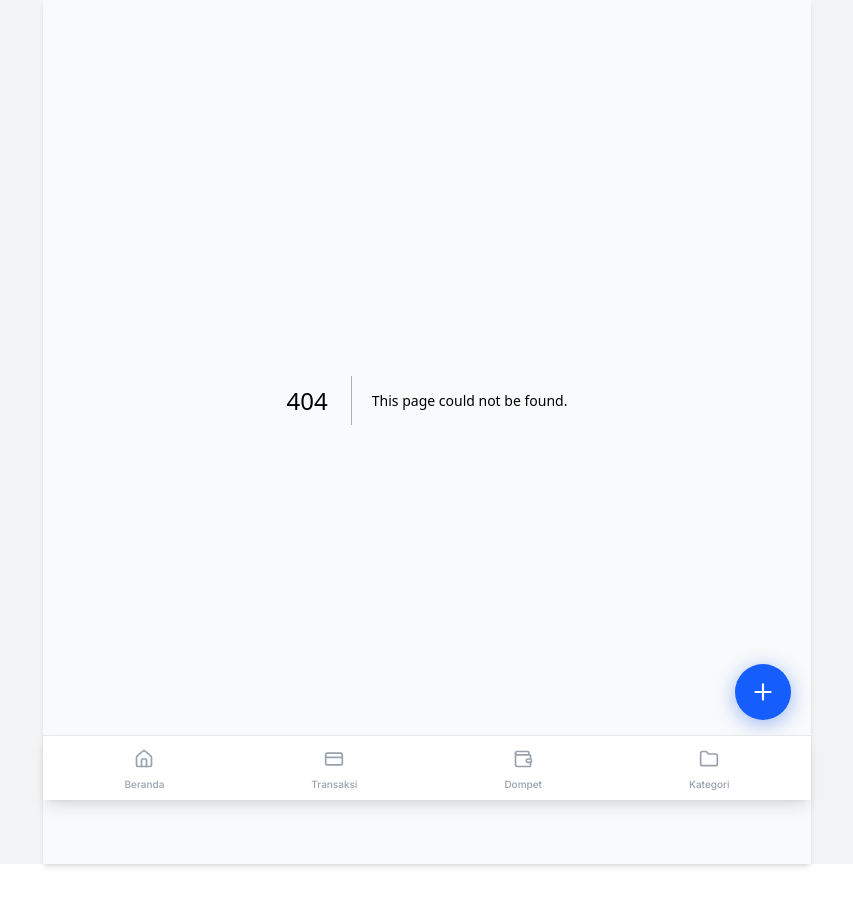
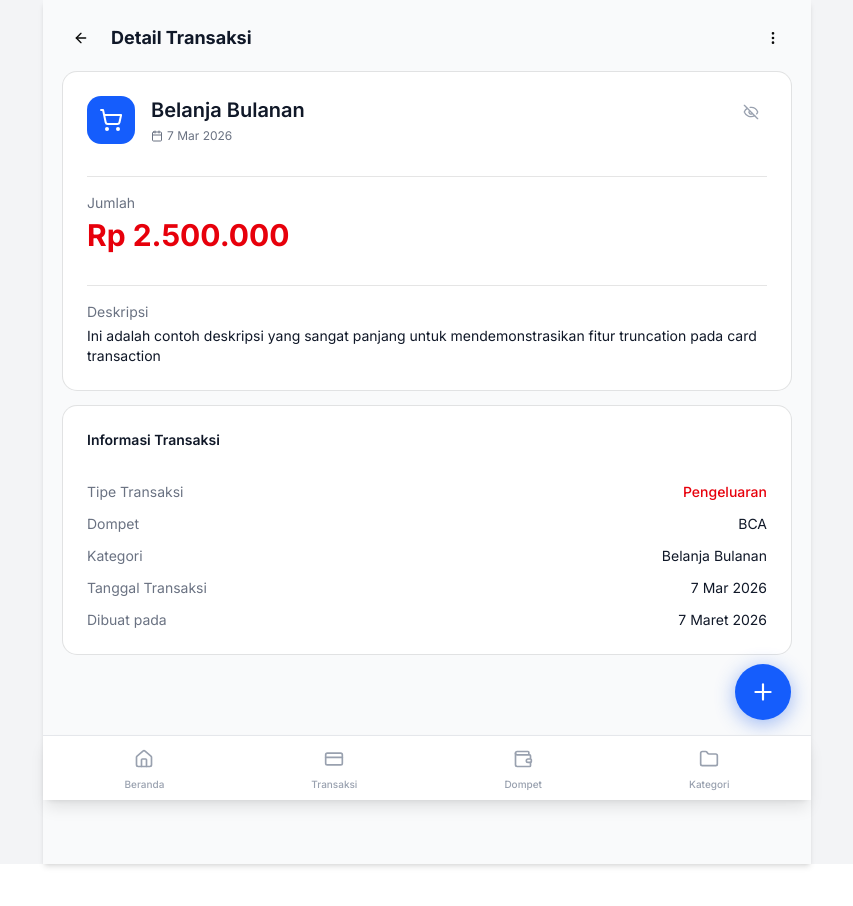
Before and after one commit to Aramdhann/dompet-kita, a Next.js app: page /transaksi/1 in a window 1280 px wide. Before the commit this address had no page. Shown: the top 906 px of the page, without its empty margins (213-1066 px from the left). Built offline with nearby package versions, Linux system fonts and the light colour scheme.

Commit message:
feat: page detail per-transaksi & fix issue type transfer category with helper generate category type transfer

```diff
--- /dev/null
+++ b/app/transaksi/[id]/page.tsx
@@ -0,0 +1,242 @@
+'use client';
+
+import { useState } from 'react';
+import { useParams, useRouter } from 'next/navigation';
+import {
+  MoreVertical,
+  Edit,
+  Trash2,
+  Calendar,
+  EyeOff,
+  Eye,
+  WalletIcon,
+  ArrowLeft,
+  ArrowRight,
+} from 'lucide-react';
+import { transactions } from '@/models/transactions';
+import { wallets } from '@/models/wallets';
+import { formatAmount } from '@/lib/format';
+import { Card } from '@/components/ui/card';
+import { Button } from '@/components/ui/button';
+import { SlideToConfirmModal } from '@/components/modals/slide-to-confirm-modal';
+import {
+  DropdownMenu,
+  DropdownMenuContent,
+  DropdownMenuItem,
+  DropdownMenuTrigger,
+  DropdownMenuSeparator,
+} from '@/components/ui/dropdown-menu';
+
+export default function TransactionDetailPage() {
+  const params = useParams();
+  const router = useRouter();
+  const transactionId = params.id as string;
+
+  const transaction = transactions.find((t) => t.id === transactionId);
+  const [visible, setVisible] = useState(true);
+  const [isDeleteModalOpen, setIsDeleteModalOpen] = useState(false);
+
+  if (!transaction) {
+    return (
+      <div className="flex flex-col items-center justify-center p-5 min-h-screen">
+        <p className="text-gray-500">Transaksi tidak ditemukan</p>
+        <Button
+          onClick={() => router.push('/transaksi')}
+          variant="outline"
+          className="mt-4"
+        >
+          Kembali
+        </Button>
+      </div>
+    );
+  }
+
+  const handleDelete = () => {
+    router.push('/transaksi');
+  };
+
+  const getTransactionColor = () => {
+    if (transaction.type === 'transfer') return 'text-blue-600';
+    if (transaction.type === 'income') return 'text-emerald-600';
+    return 'text-red-600';
+  };
+
+  const getTransactionTypeLabel = () => {
+    if (transaction.type === 'transfer') {
+      return transaction.direction === 'incoming'
+        ? 'Transfer Masuk'
+        : 'Transfer Keluar';
+    }
+    if (transaction.type === 'income') return 'Pemasukan';
+    return 'Pengeluaran';
+  };
+
+  const getTransactionIcon = () => {
+    return transaction.direction === 'incoming' ? (
+      <ArrowLeft className="w-4 h-4" />
+    ) : (
+      <ArrowRight className="w-4 h-4" />
+    );
+  };
+
+  const wallet = wallets.find((w) => w.id === transaction.walletId);
+  const toWallet = transaction.toWalletId
+    ? wallets.find((w) => w.id === transaction.toWalletId)
+    : null;
+
+  return (
+    <div className="flex flex-col gap-4 p-5 min-h-screen bg-gray-50">
+      <div className="flex items-center gap-3">
+        <Button
+          variant="ghost"
+          size="icon"
+          onClick={() => router.push('/transaksi')}
+          className="h-9 w-9"
+        >
+          <ArrowLeft className="w-5 h-5" />
+        </Button>
+        <h1 className="text-lg font-bold text-gray-900">Detail Transaksi</h1>
+        <div className="ml-auto">
+          <DropdownMenu>
+            <DropdownMenuTrigger asChild>
+              <Button variant="ghost" size="icon" className="h-9 w-9">
+                <MoreVertical className="w-5 h-5" />
+              </Button>
+            </DropdownMenuTrigger>
+            <DropdownMenuContent align="end" className="w-48">
+              <DropdownMenuItem>
+                <Edit className="w-4 h-4 mr-2" />
+                Edit
+              </DropdownMenuItem>
+              <DropdownMenuSeparator />
+              <DropdownMenuItem
+                variant="destructive"
+                onClick={() => setIsDeleteModalOpen(true)}
+              >
+                <Trash2 className="w-4 h-4 mr-2" />
+                Hapus
+              </DropdownMenuItem>
+            </DropdownMenuContent>
+          </DropdownMenu>
+        </div>
+      </div>
+
+      <Card className="p-6">
+        <div className="flex items-start gap-4 mb-4">
+          <div className={`p-3 rounded-xl ${transaction.categoryColor} w-fit`}>
+            <transaction.categoryIcon className="w-6 h-6 text-white" />
+          </div>
+          <div className="flex-1">
+            <h2 className="text-xl font-semibold text-gray-900 mb-1">
+              {transaction.category}
+            </h2>
+            <div className="flex items-center gap-1 text-xs text-gray-500">
+              <Calendar className="w-3 h-3" />
+              <span>{transaction.transactionDate}</span>
+            </div>
+          </div>
+          <Button
+            variant="ghost"
+            size="icon"
+            onClick={() => setVisible(!visible)}
+            className="text-gray-400 hover:text-gray-600"
+          >
+            {visible ? <EyeOff size={18} /> : <Eye size={18} />}
+          </Button>
+        </div>
+
+        <div className="border-t pt-4">
+          <p className="text-sm text-gray-500 mb-1">Jumlah</p>
+          <p
+            className={`text-2xl md:text-3xl font-bold ${getTransactionColor()}`}
+          >
+            {visible ? formatAmount(transaction.amount) : '••••••••'}
+          </p>
+        </div>
+
+        {transaction.description && (
+          <div className="border-t pt-4 mt-4">
+            <p className="text-sm text-gray-500 mb-1">Deskripsi</p>
+            <p className="text-sm text-gray-900 whitespace-pre-wrap">
+              {transaction.description}
+            </p>
+          </div>
+        )}
+
+        {transaction.type === 'transfer' && (
+          <div className="border-t pt-4 mt-4">
+            <p className="text-sm text-gray-500 mb-1">Detail Transfer</p>
+            <div className="flex items-center gap-2 mt-2">
+              <WalletIcon className="w-4 h-4 text-gray-500" />
+              <div className="flex items-center text-sm w-full gap-2">
+                {/* Kiri */}
+                <p className="flex-1 text-gray-900 truncate">
+                  {wallet?.name || 'Dompet Tidak Diketahui'}
+                </p>
+
+                {/* Arrow tengah */}
+                {getTransactionIcon()}
+
+                {/* Kanan */}
+                {toWallet && (
+                  <p className="flex-1 text-gray-900 truncate text-right">
+                    {toWallet.name}
+                  </p>
+                )}
+              </div>
+            </div>
+          </div>
+        )}
+      </Card>
+
+      <Card className="p-6">
+        <h3 className="text-sm font-semibold text-gray-900 mb-4">
+          Informasi Transaksi
+        </h3>
+        <div className="space-y-3">
+          <div className="flex justify-between text-sm">
+            <span className="text-gray-500">Tipe Transaksi</span>
+            <span className={`font-medium ${getTransactionColor()}`}>
+              {getTransactionTypeLabel()}
+            </span>
+          </div>
+          <div className="flex justify-between text-sm">
+            <span className="text-gray-500">Dompet</span>
+            <span className="text-gray-900">{wallet?.name || '-'}</span>
+          </div>
+          <div className="flex justify-between text-sm">
+            <span className="text-gray-500">Kategori</span>
+            <span className="text-gray-900">{transaction.category}</span>
+          </div>
+          <div className="flex justify-between text-sm">
+            <span className="text-gray-500">Tanggal Transaksi</span>
+            <span className="text-gray-900">{transaction.transactionDate}</span>
+          </div>
+          {transaction.createdAt && (
+            <div className="flex justify-between text-sm">
+              <span className="text-gray-500">Dibuat pada</span>
+              <span className="text-gray-900">
+                {transaction.createdAt.toLocaleDateString('id-ID', {
+                  day: 'numeric',
+                  month: 'long',
+                  year: 'numeric',
+                })}
+              </span>
+            </div>
+          )}
+        </div>
+      </Card>
+
+      <SlideToConfirmModal
+        open={isDeleteModalOpen}
+        onOpenChange={setIsDeleteModalOpen}
+        title="Hapus Transaksi"
+        description={`Apakah Anda yakin ingin menghapus transaksi "${transaction.category}"?`}
+        onConfirm={handleDelete}
+        confirmText="Geser untuk menghapus"
+        warningText="Tindakan ini tidak dapat dibatalkan"
+        type="delete"
+      />
+    </div>
+  );
+}
--- /dev/null
+++ b/lib/transfer.ts
@@ -0,0 +1,26 @@
+import { DollarSign, Wallet as WalletIcon, LucideIcon } from 'lucide-react';
+
+export interface TransferCategory {
+  category: string;
+  categoryIcon: LucideIcon;
+  categoryColor: string;
+}
+
+export function generateTransferCategory(
+  direction: 'incoming' | 'outgoing',
+  walletName: string
+): TransferCategory {
+  if (direction === 'incoming') {
+    return {
+      category: `Transfer dari ${walletName}`,
+      categoryIcon: WalletIcon,
+      categoryColor: 'bg-gray-600',
+    };
+  }
+
+  return {
+    category: `Transfer ke ${walletName}`,
+    categoryIcon: DollarSign,
+    categoryColor: 'bg-gray-600',
+  };
+}
```
